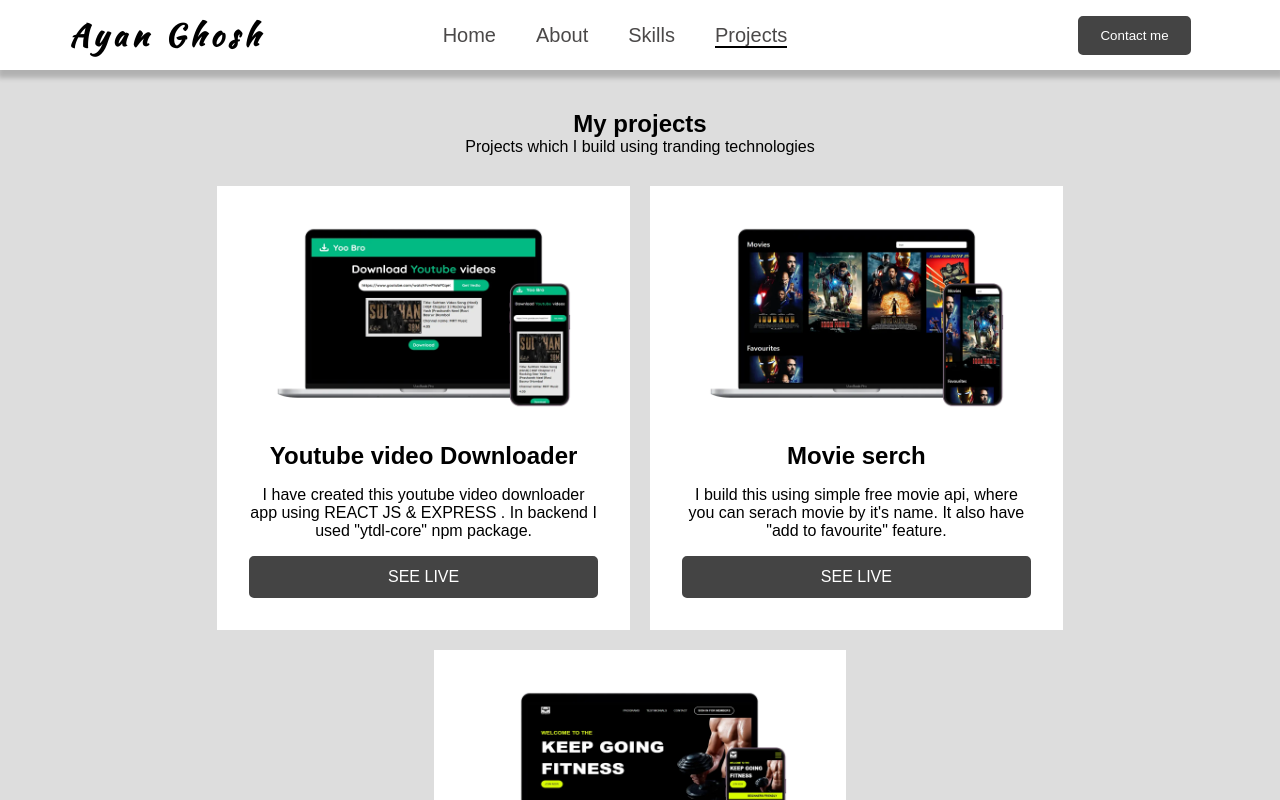
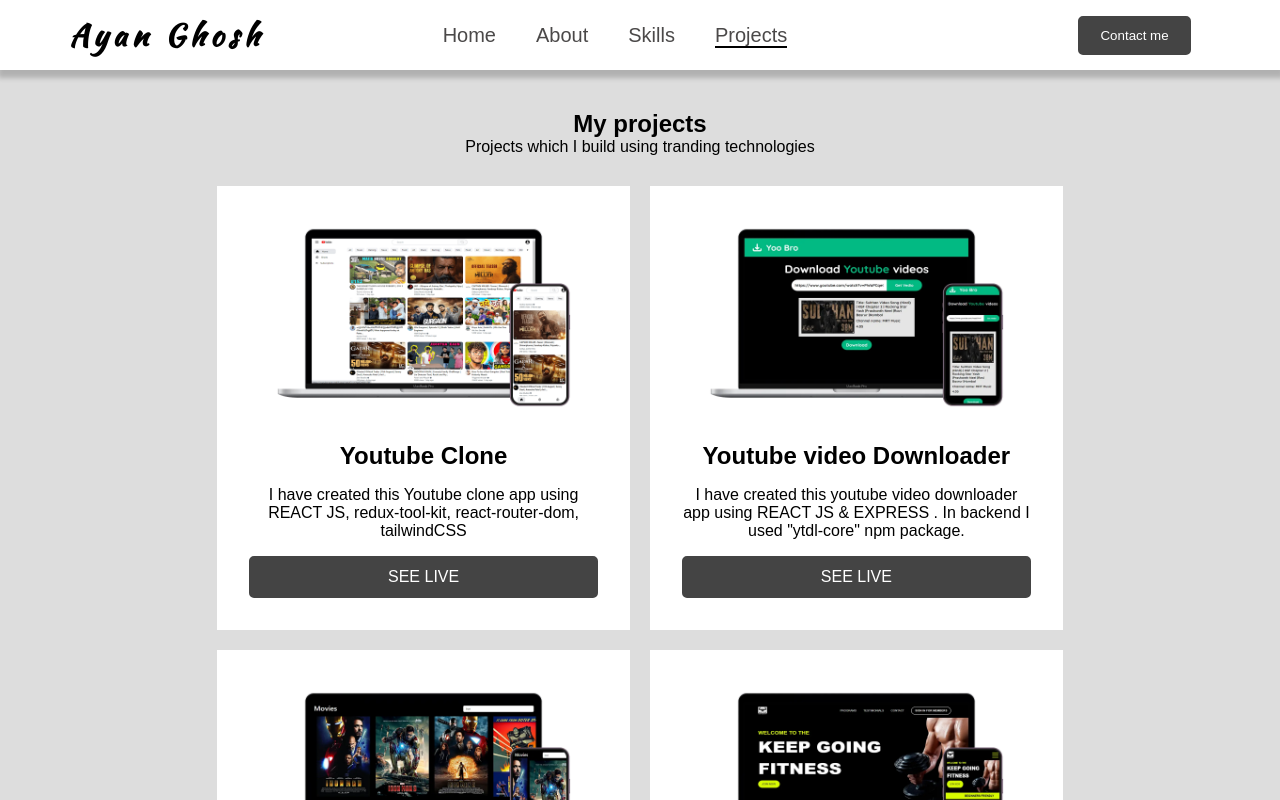
Before and after one commit to ayanonline/reactprotfolio, a React (Vite) app: page /projects in a window 1280 px wide. Shown: the top 800 px of the page. Built offline with nearby package versions, Linux system fonts and the light colour scheme; a web font is replaced by a local one.

Commit message:
new my-youtbe  project added

```diff
--- a/src/components/myprojects/projectsData.js
+++ b/src/components/myprojects/projectsData.js
@@ -1,8 +1,15 @@
 import ytdownload from "../../assets/ytdownload.webp";
+import myyoutube from "../../assets/my-youtube.webp";
 import movie from "../../assets/movie.webp";
 import kgf from "../../assets/kgf.webp";
 
 const projects = [
+  {
+    title: "Youtube Clone",
+    desc: `I have created this Youtube clone app using REACT JS, redux-tool-kit, react-router-dom, tailwindCSS`,
+    image: myyoutube,
+    link: "https://youtube-ayan.netlify.app/",
+  },
   {
     title: "Youtube video Downloader",
     desc: `I have created this youtube video downloader app using REACT JS & EXPRESS . In backend I used "ytdl-core" npm package.`,
```
Also changed, not shown: src/assets/my-youtube.png (added), src/assets/my-youtube.webp (added).
